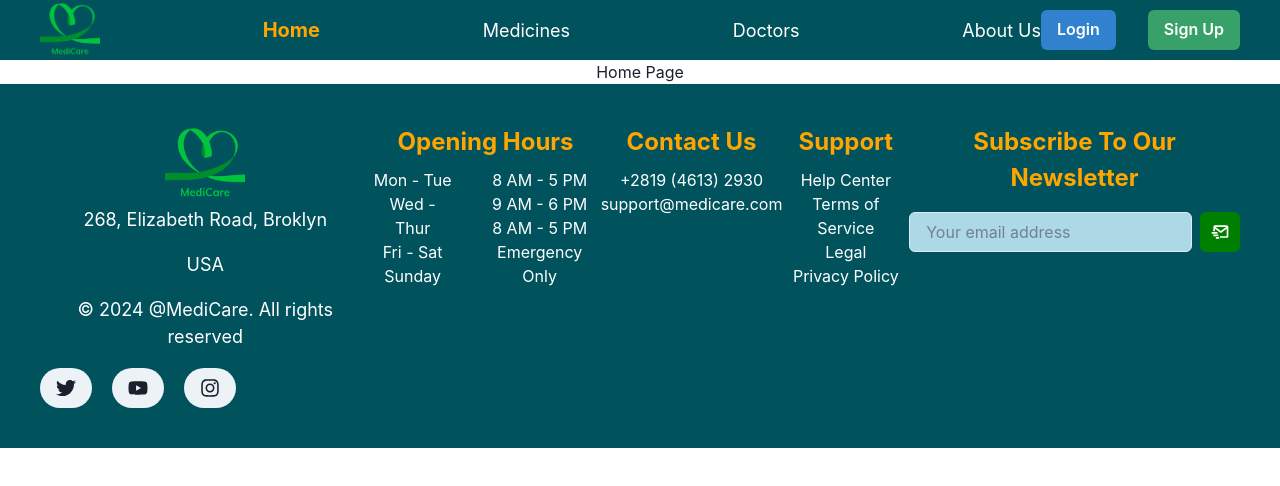
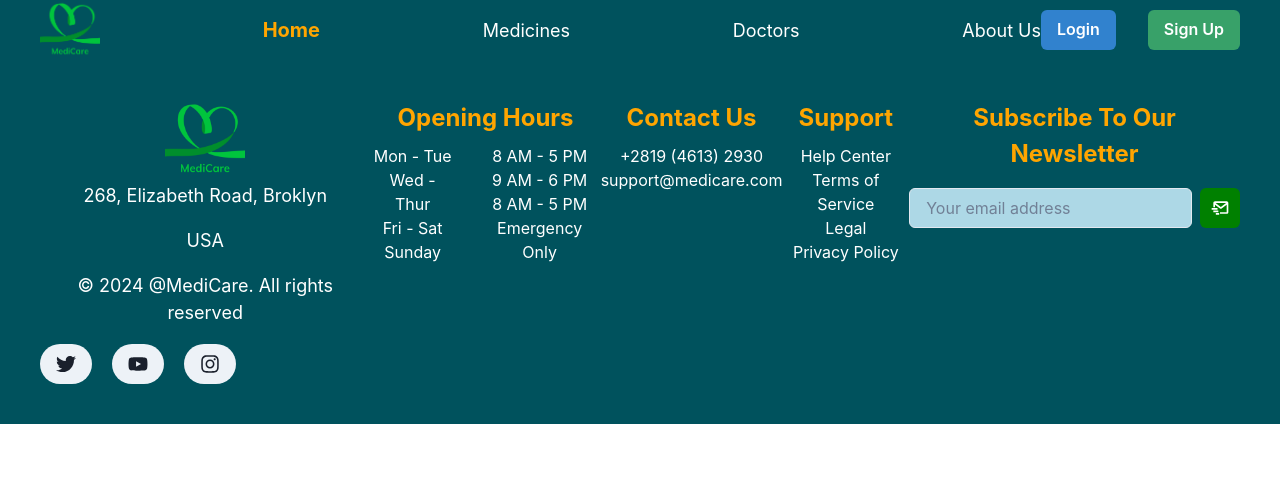
Before and after one commit to mymsa123/parsimonious-clover-8073, a React (Create React App) app in the folder medicare/: page / in a window 1280 px wide. Shown: the top 486 px of the page. Built offline with nearby package versions, Linux system fonts and the light colour scheme.

Commit message:
day6_mod

```diff
--- a/medicare/src/Components/Home.jsx
+++ b/medicare/src/Components/Home.jsx
@@ -1,7 +1,5 @@
 import React from 'react'
 
 export const Home = () => {
-  return (
-    <div>Home Page</div>
-  )
+  return <div></div>
 }
```
